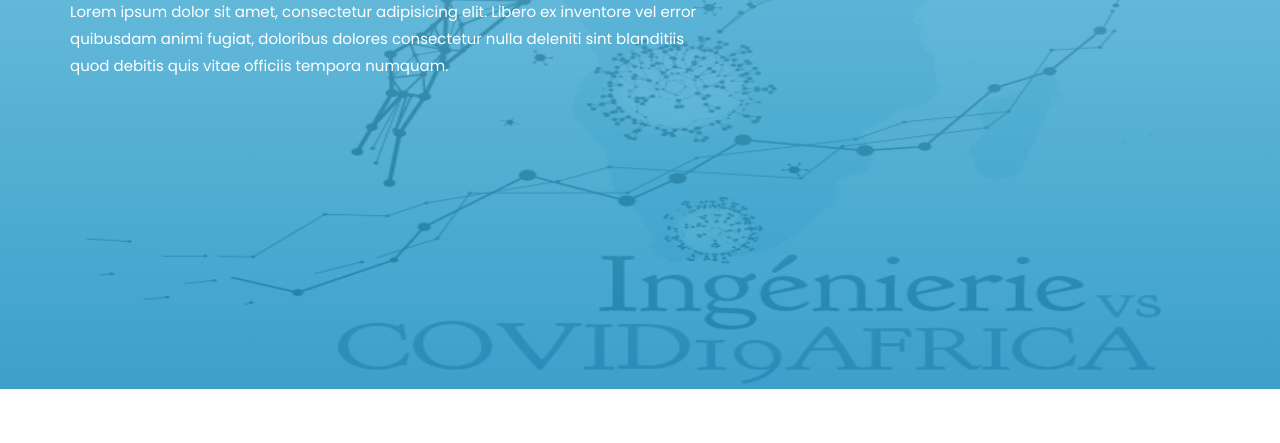
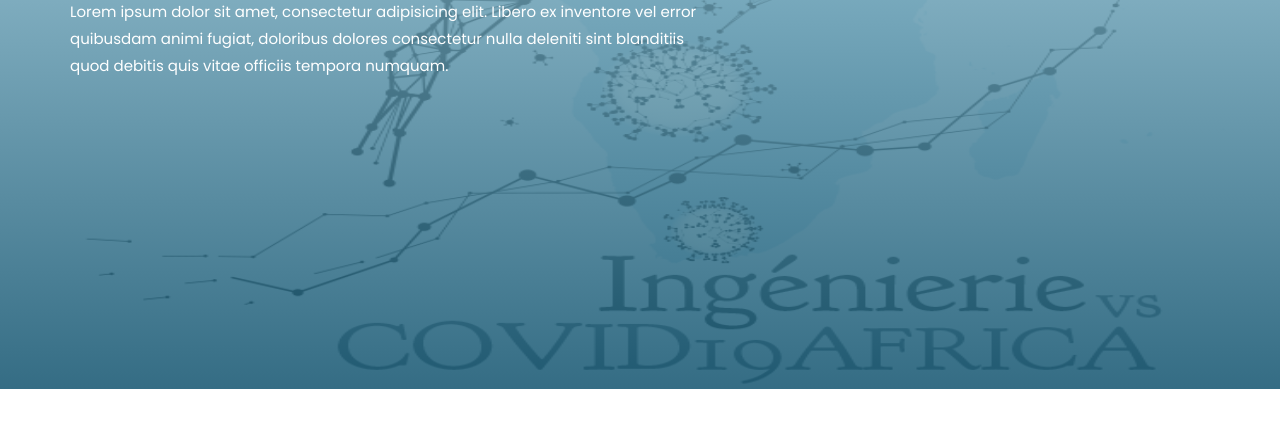
Before and after one commit to rafikkm/ingvscovid, a plain HTML site: page index.html in a window 1280 px wide. Shown: the part 411-854 px from the top of the page. Drawn offline with Linux system fonts and the light colour scheme.

Commit message:
third commit

```diff
--- a/style.css
+++ b/style.css
@@ -174,7 +174,7 @@ input:-webkit-autofill:focus {
 .sky-bg {
     background: #75cbe7;
     background: -webkit-gradient(linear, left top, left bottom, from(#c6f1ff), to(#114e66));
-    background: linear-gradient(to bottom, #75cbe7 0%, #138fc2 100%);
+    background: linear-gradient(to bottom, #c6f1ff 0%, #094e6a 100%);
     filter: progid:DXImageTransform.Microsoft.gradient( startColorstr='#75cbe7', endColorstr='#138fc2', GradientType=0);
     color: #ffffff;
 }
```
